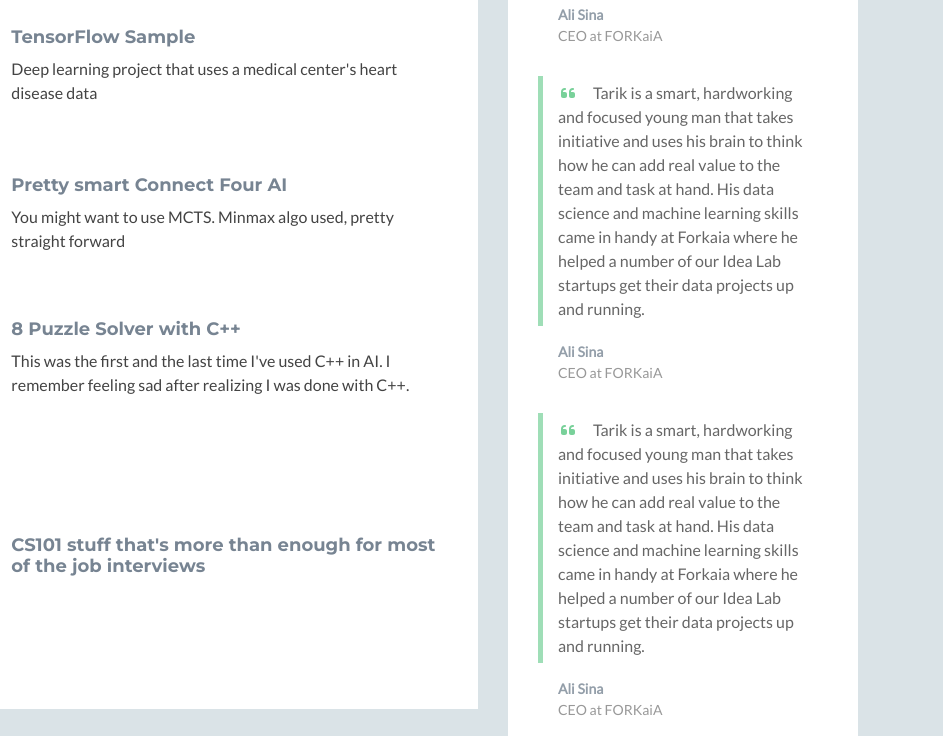
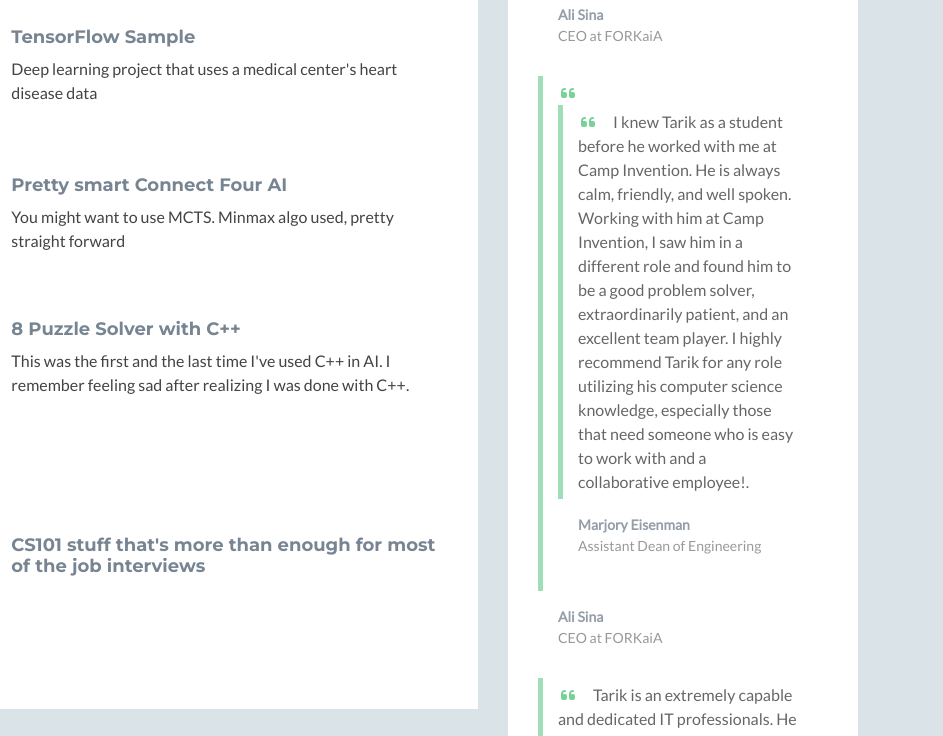
Before and after one commit to tariksalay/tariksalay.github.io, a plain HTML site: page index.html in a window 1280 px wide. Shown: the part 1833-2569 px from the top of the page, 337-1280 px from the left. Drawn offline with nearby package versions, Linux system fonts and the light colour scheme; no server answers; a script that the page names is missing; some icons are missing.

Commit message:
Update index.html

```diff
--- a/index.html
+++ b/index.html
@@ -256,15 +256,26 @@
                             </div><!--//item-->
                             <div class="item">
                                 <blockquote class="quote">
-                                    <p><i class="fas fa-quote-left"></i>Tarik is a smart, hardworking and focused young man that takes initiative and uses his brain to think how he can add real value to the team and task at hand. His data science and machine learning skills came in handy at Forkaia where he helped a number of our Idea Lab startups get their data projects up and running.</p>
+                                    <p><i class="fas fa-quote-left"></i>                            <div class="item">
+                                <blockquote class="quote">
+                                    <p><i class="fas fa-quote-left"></i>I knew Tarik as a student before he worked with me at Camp Invention. He is always calm, friendly, and well spoken. Working with him at Camp Invention, I saw him in a different role and found him to be a good problem solver, extraordinarily patient, and an excellent team player. I highly recommend Tarik for any role utilizing his computer science knowledge, especially those that need someone who is easy to work with and a collaborative employee!.</p>
+                                </blockquote>
+                                <p class="source"><span class="name">Marjory Eisenman</span><br /><span class="title">Assistant Dean of Engineering</span></p>
+                            </div><!--//item--></p>
                                 </blockquote>
                                 <p class="source"><span class="name">Ali Sina</span><br /><span class="title">CEO at FORKaiA</span></p>
                             </div><!--//item-->
                              <div class="item">
                                 <blockquote class="quote">
-                                    <p><i class="fas fa-quote-left"></i>Tarik is a smart, hardworking and focused young man that takes initiative and uses his brain to think how he can add real value to the team and task at hand. His data science and machine learning skills came in handy at Forkaia where he helped a number of our Idea Lab startups get their data projects up and running.</p>
+                                    <p><i class="fas fa-quote-left"></i>Tarik is an extremely capable and dedicated IT professionals. He has strong analytical and communication skills which are further enhanced by his solid technical background and his enthusiasm for learning. Tarik works extremely well with classmates, coworkers, and faculty, adapting the internet of things techniques in order to achieve the class milestones" I have known Tarik from last 4 months and I can say that he has a good personality. If he is given a task he will manage it in any condition before reaching me for help. I recommend Tarik for the jobs or positions that he is applying for. Should there be anything related to Tarik I will be happy to discuss it..</p>
                                 </blockquote>
-                                <p class="source"><span class="name">Ali Sina</span><br /><span class="title">CEO at FORKaiA</span></p>
+                                <p class="source"><span class="name">Sayed Shah PhD</span><br /><span class="title">Professor</span></p>
+                            </div><!--//item-->
+                             <div class="item">
+                                <blockquote class="quote">
+                                    <p><i class="fas fa-quote-left"></i>Tarik is hardworking and always willing to pick up and work on the newest technologies. In class, he demonstrates that he is an intelligent and attentive student with great potential. He is always willing to help other students finish their tasks. I was totally surprised by the quality work he submitted for the machine learning project he was working on.</p>
+                                </blockquote>
+                                <p class="source"><span class="name">Saria Goudarzvand PhD</span><br /><span class="title">Professor</span></p>
                             </div><!--//item-->
                             <p><a class="more-link" href="https://www.linkedin.com/in/tariksalay/"><i class="fas fa-external-link-alt"></i>More on Linkedin</a></p>
 
```
